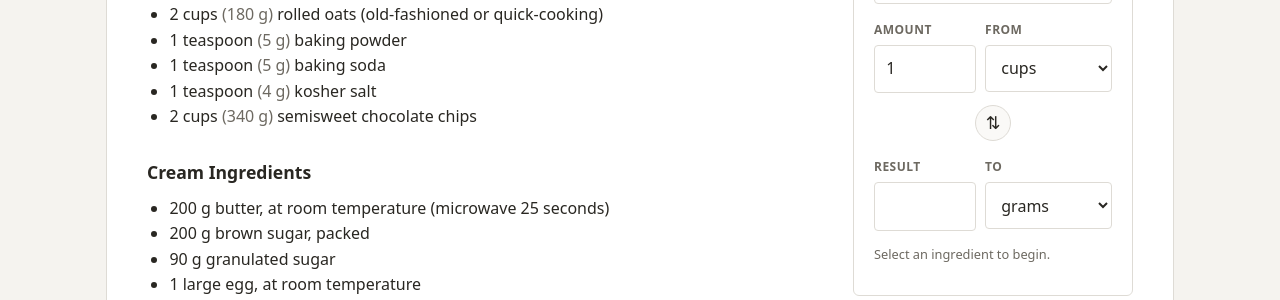
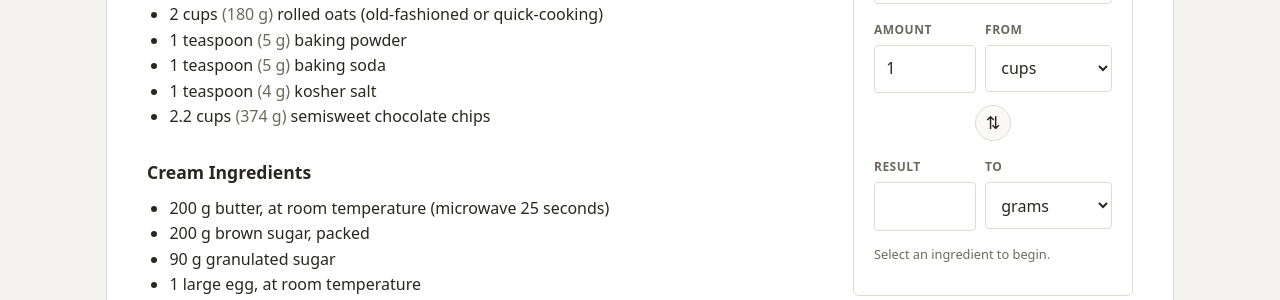
Before and after one commit to sundaycake/recipes, a Jekyll site: the page built from _recipes/chocolate-chip-oatmeal-cookies.md, in a window 1280 px wide and 900 px high, scrolled down 582 px. Shown: the part 155-455 px from the top of the window. Built offline with Jekyll 4.4.1, drawn with Linux system fonts in a browser that asks for light colours.

Commit message:
Update chocolate-chip-oatmeal-cookies.md

```diff
--- a/_recipes/chocolate-chip-oatmeal-cookies.md
+++ b/_recipes/chocolate-chip-oatmeal-cookies.md
@@ -34,7 +34,7 @@ source_url: https://www.kingarthurbaking.com/recipes/oatmeal-chocolate-chip-cook
 - 1 teaspoon baking powder
 - 1 teaspoon baking soda
 - 1 teaspoon kosher salt
-- 2 cups semisweet chocolate chips
+- 2.2 cups semisweet chocolate chips
 
 
 ### Cream Ingredients
```
